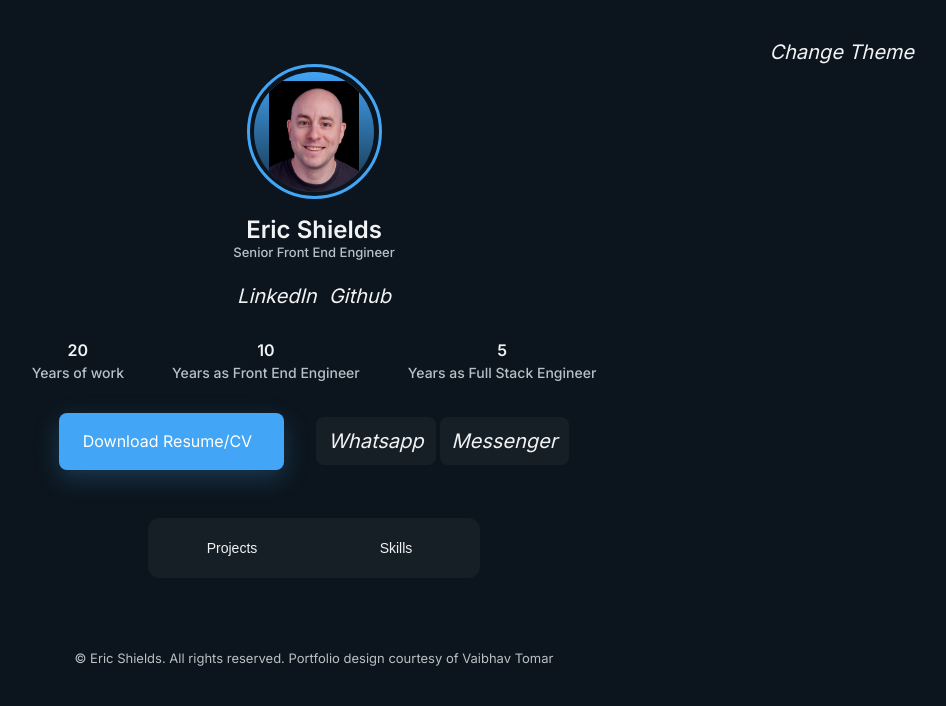
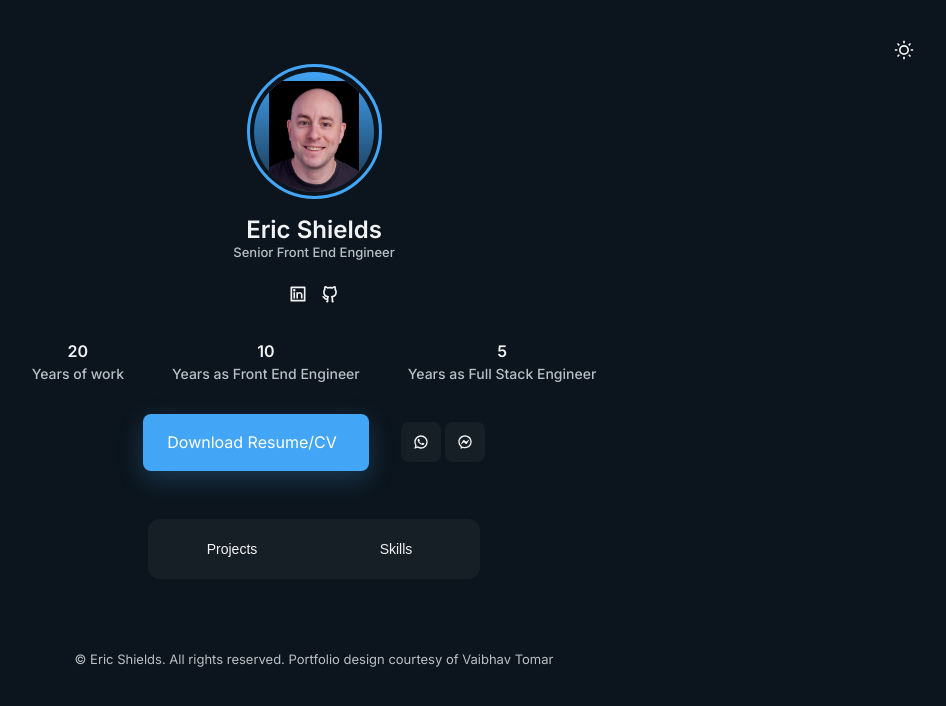
Before and after one commit to ericrshields/resume_portfolio_website, a Next.js app: page / in a window 1280 px wide. Shown: the top 706 px of the page, without its empty margins (326-1272 px from the left). Built offline with nearby package versions, Linux system fonts and the light colour scheme.

Commit message:
Update icons to use react-icons; visual adjustment to theme icon

```diff
--- a/app/page.tsx
+++ b/app/page.tsx
@@ -1,5 +1,7 @@
 'use client';
 import { strings } from "@/lib/strings.enUS";
+
+import { RiSunLine, RiMoonLine } from "react-icons/ri"
 
 // TODO: Update this to meaningful pictures
 import projectPic1 from "../assets/img/project1.jpg"
@@ -23,10 +25,10 @@ export default function Page() {
     /**
      * Theme handling
      */
-    const [ selectedTheme, setSelectedTheme ] = useState(localStorage.getItem('selected-theme') || "dark-theme");
-    const themeIconClass = selectedTheme === MAGIC_STRINGS.LIGHT_THEME ? "ri-sun-line" : "ri-moon-line";
+    const initialTheme = localStorage.getItem('selected-theme') || "dark-theme";
+    const [ selectedTheme, setSelectedTheme ] = useState(initialTheme);
     // TODO: Update this to use the same style as tabHandler?
-    const themeHandler: MouseEventHandler<HTMLButtonElement> = () => {
+    const themeHandler: MouseEventHandler<HTMLDivElement> = () => {
         if (selectedTheme === MAGIC_STRINGS.DARK_THEME) {
             setSelectedTheme(MAGIC_STRINGS.LIGHT_THEME);
             localStorage.setItem(MAGIC_STRINGS.SELECTED_THEME, MAGIC_STRINGS.LIGHT_THEME);
@@ -102,7 +104,12 @@ export default function Page() {
      */
     return (
         <>
-            <i className={`${themeIconClass} change-theme`} onClick={themeHandler}>{strings.changeTheme}</i>
+            <div className={"change-theme"} onClick={themeHandler}>
+                {selectedTheme === MAGIC_STRINGS.DARK_THEME ?
+                <RiSunLine /> :
+                <RiMoonLine />
+                }
+            </div>
             <Profile />
 
             <main className="main">
--- a/assets/css/styles.css
+++ b/assets/css/styles.css
@@ -78,11 +78,12 @@ img {
 .change-theme {
   position: absolute;
   top: 1.5rem;
-  right: 0;
+  right: 1.5rem;
   font-size: 1.25rem;
   color: var(--title-color);
   cursor: pointer;
   transition: .3s;
+  z-index: 999;
 }
 
 .change-theme:hover {
--- a/components/profile/profileButtons.tsx
+++ b/components/profile/profileButtons.tsx
@@ -1,4 +1,6 @@
 import { strings } from "@/lib/strings.enUS";
+
+import { RiWhatsappLine, RiMessengerLine } from "react-icons/ri"
 
 export default function profileButtons() {
 
@@ -11,10 +13,10 @@ export default function profileButtons() {
 
             <div className="profile__buttons-small">
                 <a href="https://api.whatsapp.com/send?phone=+919999999999&text=Hello, more information!" target="_blank" className="button button__small button__gray">
-                    <i className="ri-whatsapp-line">Whatsapp</i>
+                    <RiWhatsappLine />
                 </a>
                 <a href="https://m.me/vaibhav" target="_blank" className="button button__small button__gray">
-                    <i className="ri-messenger-line">Messenger</i>
+                    <RiMessengerLine />
                 </a>
             </div>
         </div>
--- a/components/profile/profileCore.tsx
+++ b/components/profile/profileCore.tsx
@@ -1,3 +1,5 @@
+import { RiLinkedinBoxLine, RiGithubLine } from "react-icons/ri"
+
 import Image from "next/image";
 import pic from "@/assets/img/professional-headshot.jpg";
 import {links, strings} from "@/lib/strings.enUS"
@@ -16,10 +18,10 @@ export default function ProfileCore() {
 
             <ul className="profile__social">
                 <a href={links.linkedin} target="_blank" className="profile__social-link">
-                    <i className="ri-linkedin-box-line">{strings.social.linkedIn}</i>
+                    <RiLinkedinBoxLine />
                 </a>
                 <a href={links.github} target="_blank" className="profile__social-link">
-                    <i className="ri-github-line">{strings.social.github}</i>
+                    <RiGithubLine />
                 </a>
             </ul>
         </div>
--- a/components/project.tsx
+++ b/components/project.tsx
@@ -1,4 +1,6 @@
 import Image from "next/image";
+
+import { RiLink } from "react-icons/ri"
 
 export interface IProjectProps {
     imageSrc: string,
@@ -20,7 +22,7 @@ export default function Project(props: IProjectProps) {
                     <span className="projects__subtitle">{props.subtitle}</span>
                     <h3 className="projects__title">{props.title}</h3>
                     <a href={props.link} className="projects__button button button__small">
-                        <i className="ri-link"></i>
+                        <RiLink />
                     </a>
                 </div>
             </div>
--- a/components/skillGroup.tsx
+++ b/components/skillGroup.tsx
@@ -1,4 +1,6 @@
 import { skillLevel } from "@/lib/strings.enUS";
+
+import { RiCheckboxBlankCircleLine } from "react-icons/ri"
 
 export type SkillLevel = typeof skillLevel;
 
@@ -21,7 +23,7 @@ export default function SkillGroup( props: ISkillGroupProps ) {
     const skills = props.skills.map((skill, index) => {
         return (
             <div key={index} className="skills__data">
-                <i className="ri-checkbox-circle-line">icon</i>
+                <RiCheckboxBlankCircleLine />
 
                 <div>
                     <h3 className="skills__name">{skill.name}</h3>
--- a/package.json
+++ b/package.json
@@ -13,6 +13,7 @@
     "next": "13.4.3",
     "react": "18.2.0",
     "react-dom": "18.2.0",
+    "react-icons": "^4.9.0",
     "typescript": "5.0.4"
   },
   "devDependencies": {
```
Also changed, not shown: 1 other file (tests, documents, lock files or other folders).
